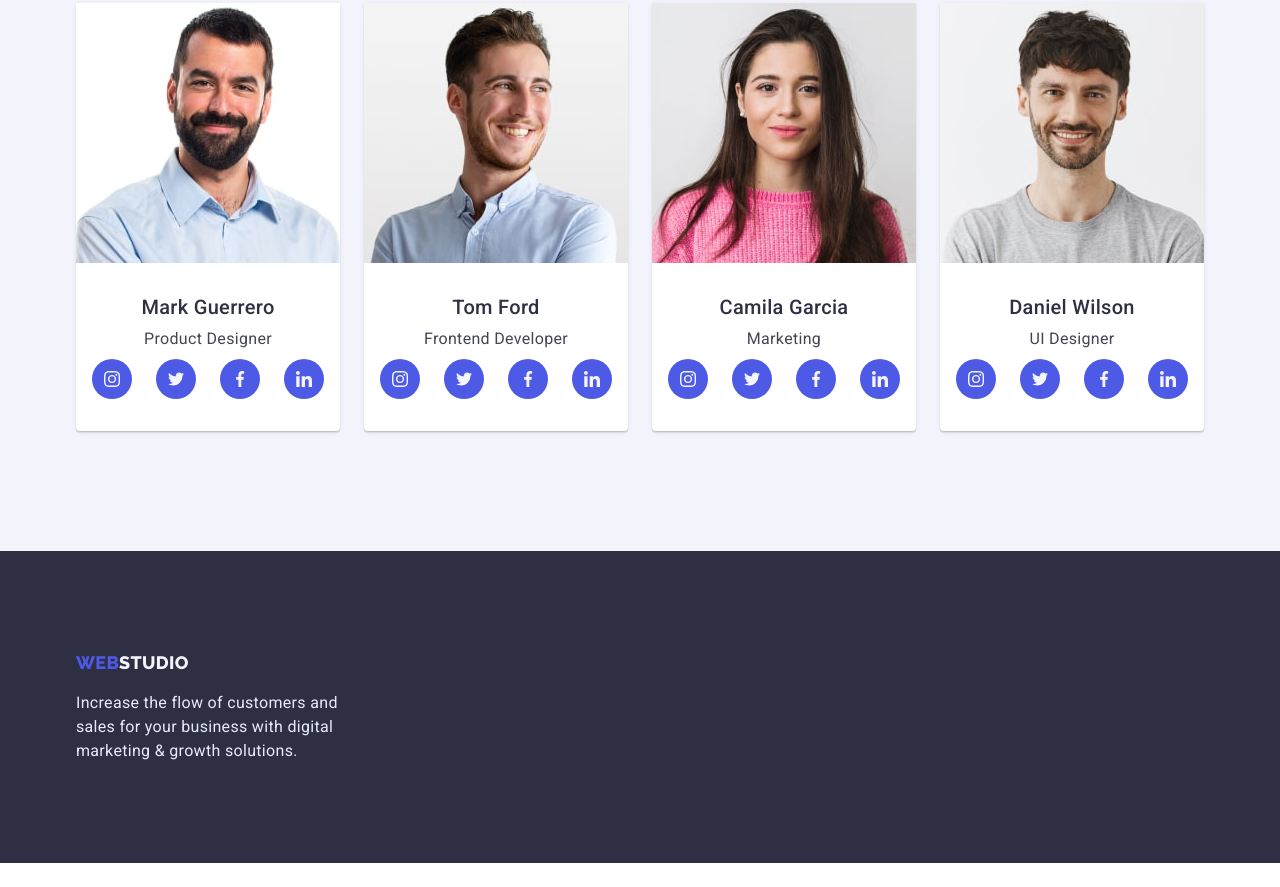
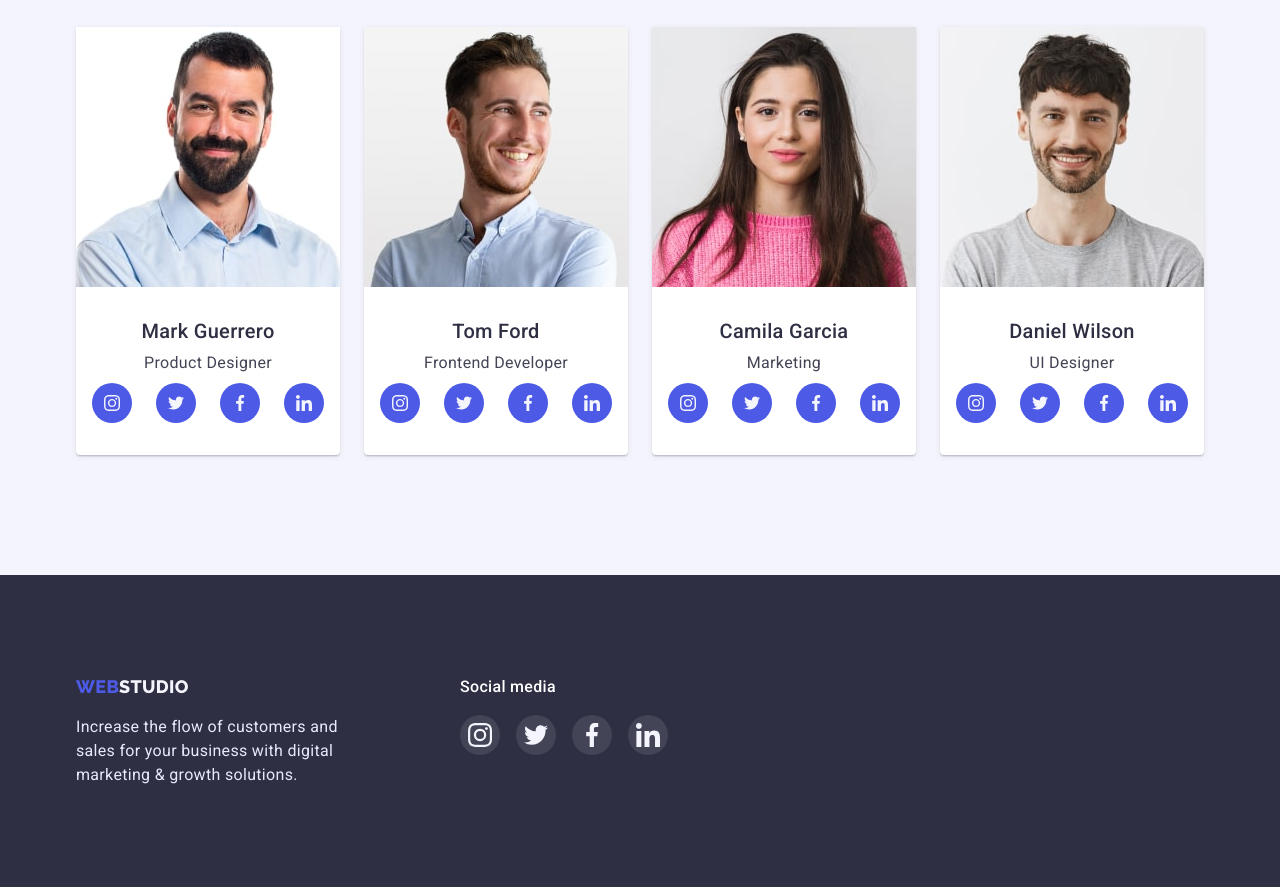
Before and after one commit to Pashab52/goit-markup-hw-04, a plain HTML site: page index.html in a window 1280 px wide. Shown: the part 1850-2737 px from the top of the page. Before the commit the page ends 2713 px from the top, so only its background shows below. Drawn offline with nearby package versions, Linux system fonts and the light colour scheme.

Commit message:
28/1/2
added footer icon

```diff
--- a/index.html
+++ b/index.html
@@ -104,13 +104,12 @@
           <ul class="features-list list">
             <li class="features-item">
 
-              <div class="icon-wraper">
+              <div class="icon-wrapper">
                 <svg class="features-icon" width="64" height="64">
                 <use href="./images/symbol-defs.svg#antenna">
                 </use>
                 </svg>
               </div>
-
               <h3 class="features-title">Strategy</h3>
               <p class="features-text">
                 Our goal is to identify the business problem
@@ -118,8 +117,14 @@
                 solution.
               </p>
             </li>
+
             <li class="features-item">
-
+              <div class="icon-wrapper">
+                <svg class="features-icon" width="64" height="64">
+                <use href="./images/symbol-defs.svg#clock">
+                </use>
+                </svg>
+              </div>
               <h3 class="features-title">Punctuality</h3>
               <p class="features-text">
                 Bring the key message to the brand's audience
@@ -127,7 +132,14 @@
                 possible time.
               </p>
             </li>
+
             <li class="features-item">
+              <div class="icon-wrapper">
+                <svg class="features-icon" width="64" height="64">
+                <use href="./images/symbol-defs.svg#diagram">
+                </use>
+                </svg>
+              </div>
               <h3 class="features-title">Diligence</h3>
               <p class="features-text">
                 Research and confirm brands that present the
@@ -135,7 +147,14 @@
                 minimize risk.
               </p>
             </li>
+
             <li class="features-item">
+               <div class="icon-wrapper">
+                <svg class="features-icon" width="64" height="64">
+                <use href="./images/symbol-defs.svg#astronaut">
+                </use>
+                </svg>
+              </div>
               <h3 class="features-title">Technologies</h3>
               <p class="features-text">
                 Design practice focused on digital
@@ -466,7 +485,9 @@
     <!-- Footer -->
 
     <footer class="page-footer">
-      <div class="container">
+      <div class="container footer-wrapper">
+
+        <div class="footer-logo-wrapper">
           <a class="logo-link link" href="./index.html"
             >WEB<span class="ft-logo-clr">STUDIO</span></a
           >
@@ -475,6 +496,62 @@
             business with digital marketing & growth solutions.
           </p>
         </div>
+
+        <div class="socials-footer-wrapper">
+          <p class="socials-text">Social media</p>
+          <ul class="socials-footer-list list">
+            <li>
+              <a class="socials-footer-link link"
+              href="https://instagram.com"
+              target="_blank"
+              rel="noopener noreferrer"
+              aria-label="instagram">
+                <svg width="24" heigt="24">
+                  <use href="./images/symbol-defs.svg#instagram"></use>
+                </svg>
+              </a>
+            </li>
+
+            <li>
+              <a class="socials-footer-link link"
+              href="https://twitter.com"
+              target="_blank"
+              rel="noopener noreferrer"
+              aria-label="twitter">
+                <svg width="24" heigt="24">
+                  <use href="./images/symbol-defs.svg#twitter"></use>
+                </svg>
+              </a>
+            </li>
+
+            <li>
+              <a class="socials-footer-link link"
+              href="https://facebook.com"
+              target="_blank"
+              rel="noopener noreferrer"
+              aria-label="facebook">
+                <svg width="24" heigt="24">
+                  <use href="./images/symbol-defs.svg#facebook"></use>
+                </svg>
+              </a>
+            </li>
+
+            <li>
+              <a class="socials-footer-link link"
+              href="https://linkedin.com"
+              target="_blank"
+              rel="noopener noreferrer"
+              aria-label="linkedin">
+                <svg width="24" heigt="24">
+                  <use href="./images/symbol-defs.svg#linkedin"></use>
+                </svg>
+              </a>
+            </li>
+
+          </ul>
+        </div>
+
+      </div>
     </footer>
   </body>
 </html>
--- a/styles/style.css
+++ b/styles/style.css
@@ -278,7 +278,7 @@ color: var(--hover-link-color);
 
 
 
-.icon-wraper {
+.icon-wrapper {
     display: flex;
     justify-content: center;
     align-items: center;
@@ -374,7 +374,6 @@ background-color: violet */
 
 .socials-list{
     display: flex;
-    justify-content: center;
     gap: 24px;
 }
 
@@ -396,10 +395,6 @@ background-color: violet */
 }
 
 
-.socials-icon {
-
-}
-
 /**
   |============================
   | Footer
@@ -411,6 +406,12 @@ background-color: violet */
     padding-top: 100px;
     padding-bottom: 100px;
 }
+
+.footer-wrapper{
+display: flex;
+gap: 120px;
+}
+
 .page-footer .logo-link {
 
     padding: 0;
@@ -426,6 +427,31 @@ background-color: violet */
     max-width: 264px;
 }
 
+.socials-text{
+    font-weight: 500;
+    color: var(--light-txt-color);
+    margin-bottom: 16px;
+}
+.socials-footer-list{
+    display: flex;
+    gap: 16px;
+}
+
+.socials-footer-link {
+display: flex;
+align-items: center;
+justify-content: center;
+fill: #F4F4FD;
+background-color: #FFFFFF1A;
+width: 40px;
+height: 40px;
+border-radius: 50%;
+}
+
+.socials-footer-link:hover,
+.socials-footer-link:focus{
+    background-color: #31D0AA;
+}
 /**
   |============================
   | Portfolio
```
Lines whose indentation alone changed are shown as unchanged.
